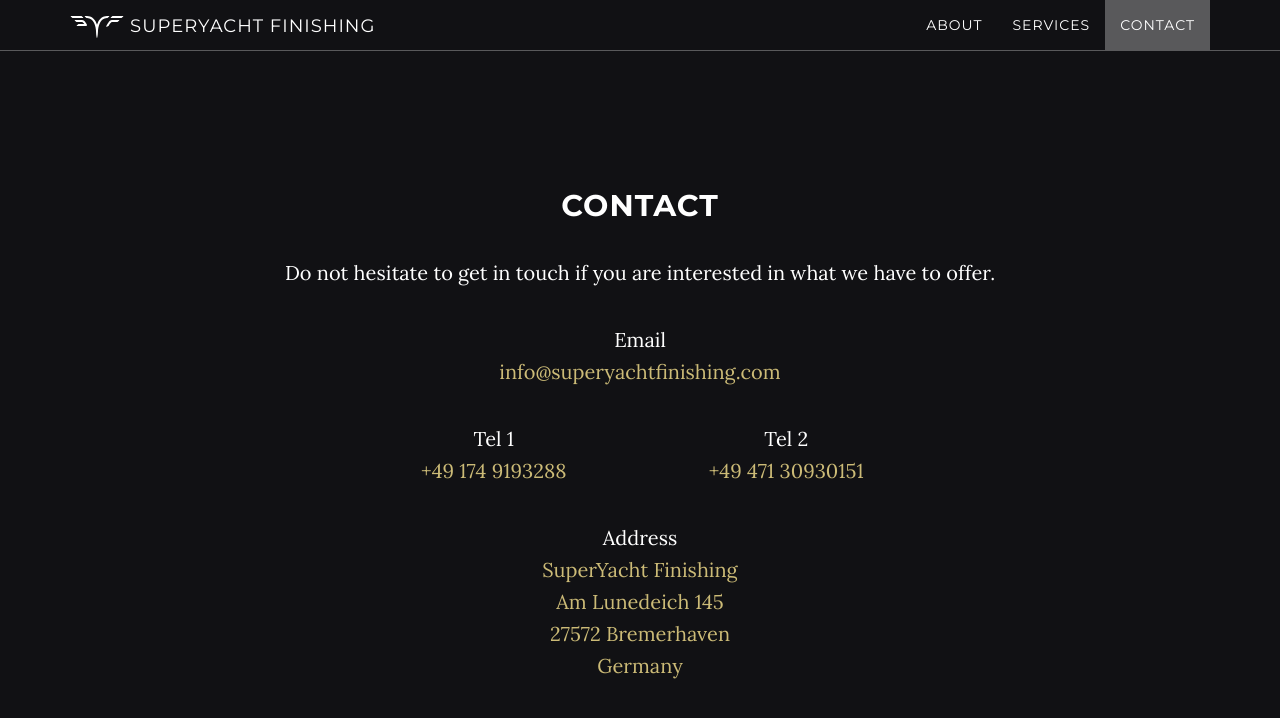
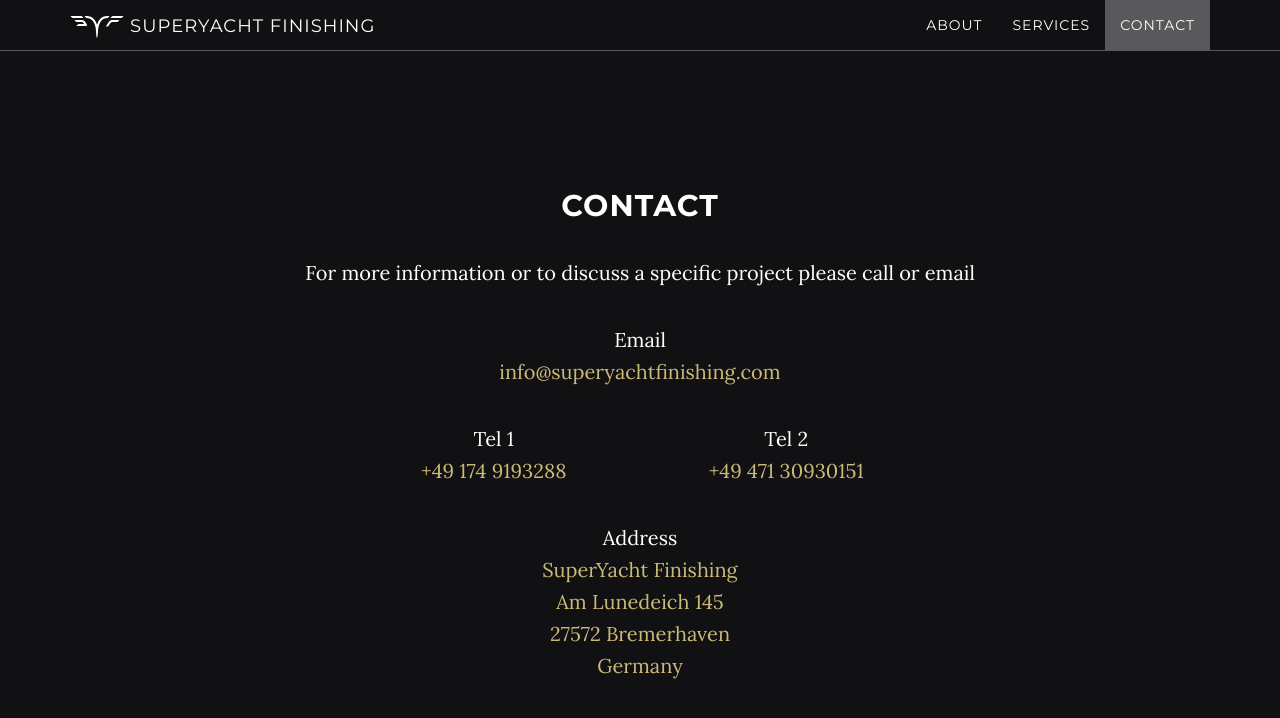
Before and after one commit to superyachtfinishing/superyachtfinishing.github.io, a Jekyll site: the page built from index.html, in a window 1280 px wide and 900 px high, scrolled down 2946 px. Shown: the top 718 px of the window. Built offline with Jekyll 4.4.1, drawn with Linux system fonts in a browser that asks for light colours.

Commit message:
Changes to contact section message

```diff
--- a/_includes/contact.html
+++ b/_includes/contact.html
@@ -5,7 +5,7 @@
                 <div class="row">
                     <div class="col-lg-8 col-lg-offset-2">
                         <h2>Contact</h2>
-                        <p>Do not hesitate to get in touch if you are interested in what we have to offer.</p>
+                        <p>For more information or to discuss a specific project please call or email</p>
                     </div>
                 </div>
                 <div id="email" class="row">
```
